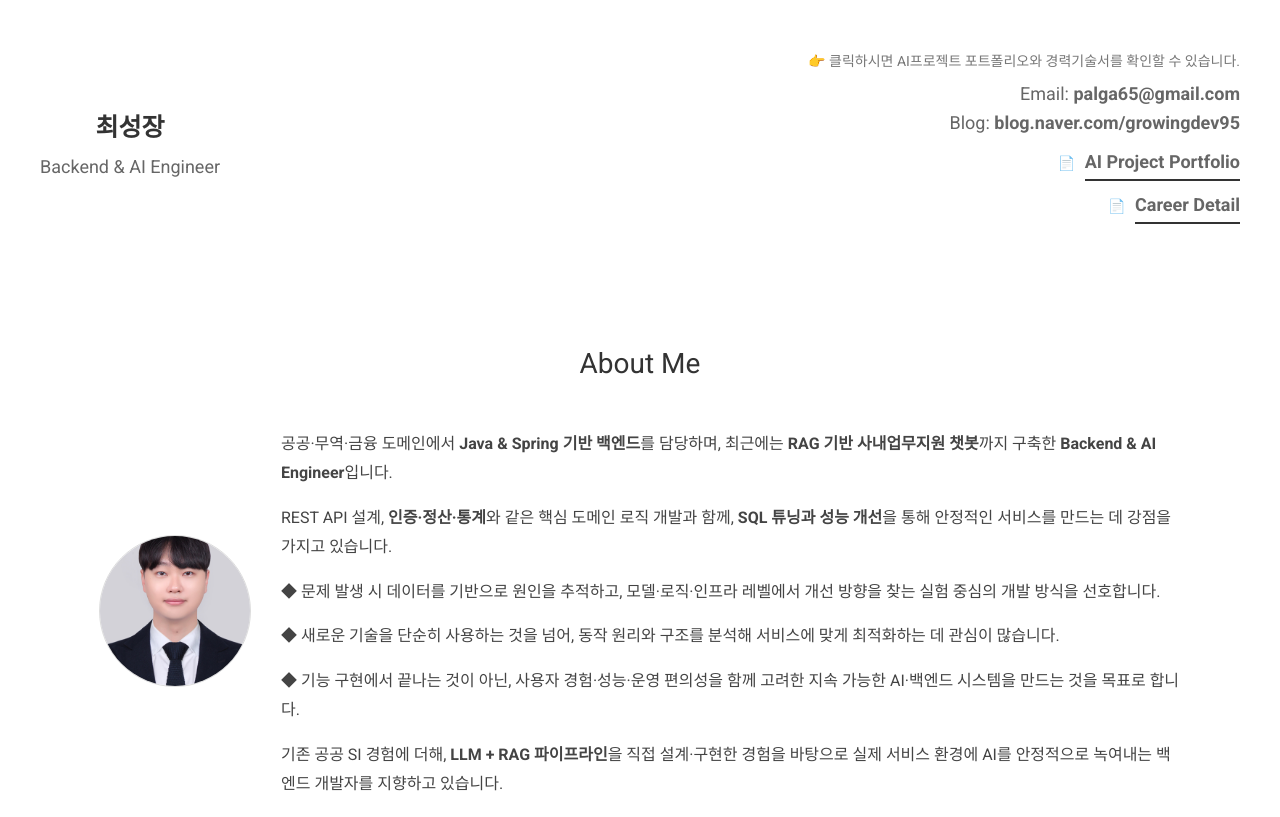
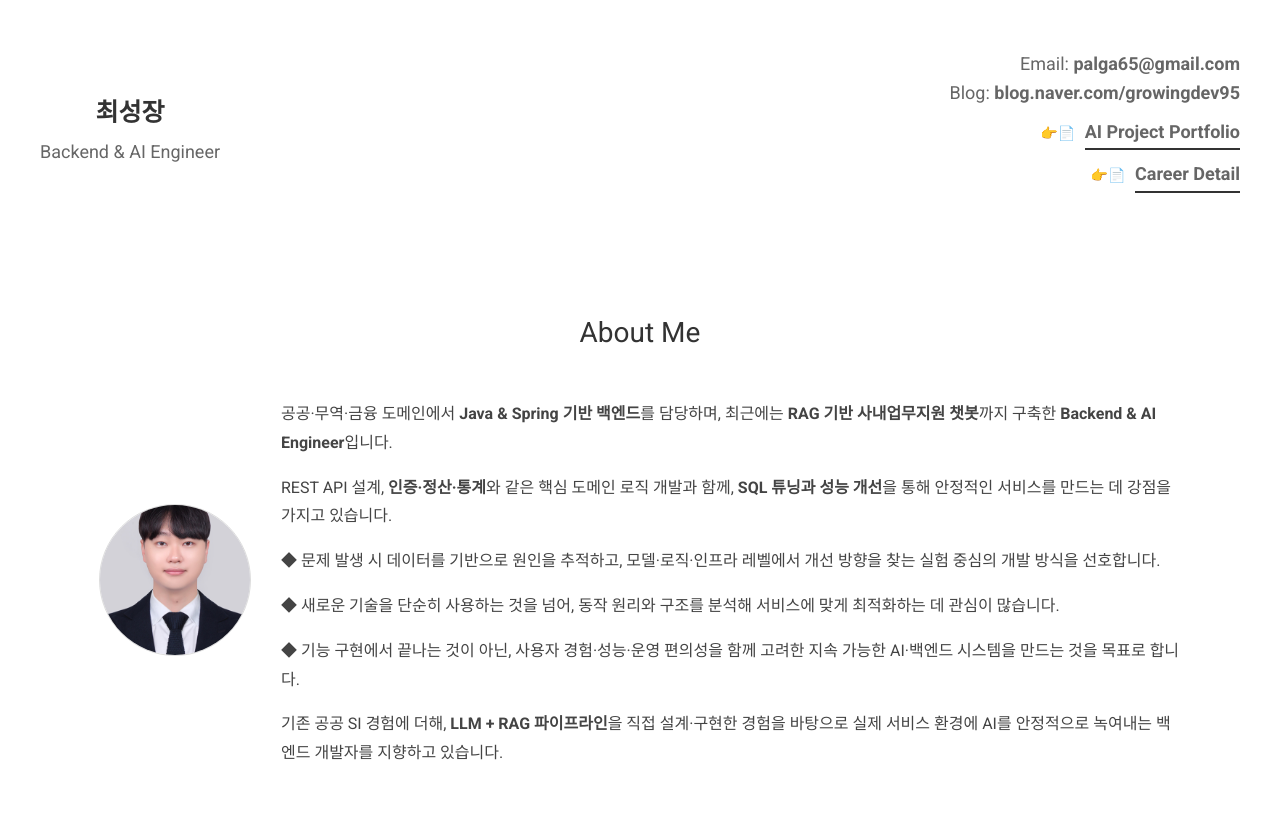
Before and after one commit to GrowingChoi/growingchoi.github.io, a plain HTML site: page index.html in a window 1280 px wide. Shown: the top 817 px of the page. Drawn offline with Linux system fonts and the light colour scheme.

Commit message:
html 수정

```diff
--- a/index.html
+++ b/index.html
@@ -212,21 +212,18 @@
         </div>
 
         <div class="header-right">
-            <p style="font-size:14px; color:#777; margin-bottom:8px;">
-                👉 클릭하시면 AI프로젝트 포트폴리오와 경력기술서를 확인할 수 있습니다.
-            </p>
             <p>Email: <a href="mailto:palga65@gmail.com">palga65@gmail.com</a></p>
             <p>Blog: <a href="https://blog.naver.com/growingdev95" target="_blank">blog.naver.com/growingdev95</a></p>
             <!-- 포트폴리오 PDF -->
             <p>
-                <span style="font-size:14px; margin-right:5px;">📄</span>
+                <span style="font-size:14px; margin-right:5px;">👉📄</span>
                 <a href="resume/Project_Portfolio.pdf" download class="portfolio-link">
                     AI Project Portfolio
                 </a>
             </p>
             <!-- 세부 경력기술서 PDF -->
             <p>
-                <span style="font-size:14px; margin-right:5px;">📄</span>
+                <span style="font-size:14px; margin-right:5px;">👉📄</span>
                 <a href="resume/career_detail.pdf" download class="portfolio-link">
                     Career Detail
                 </a>
```
